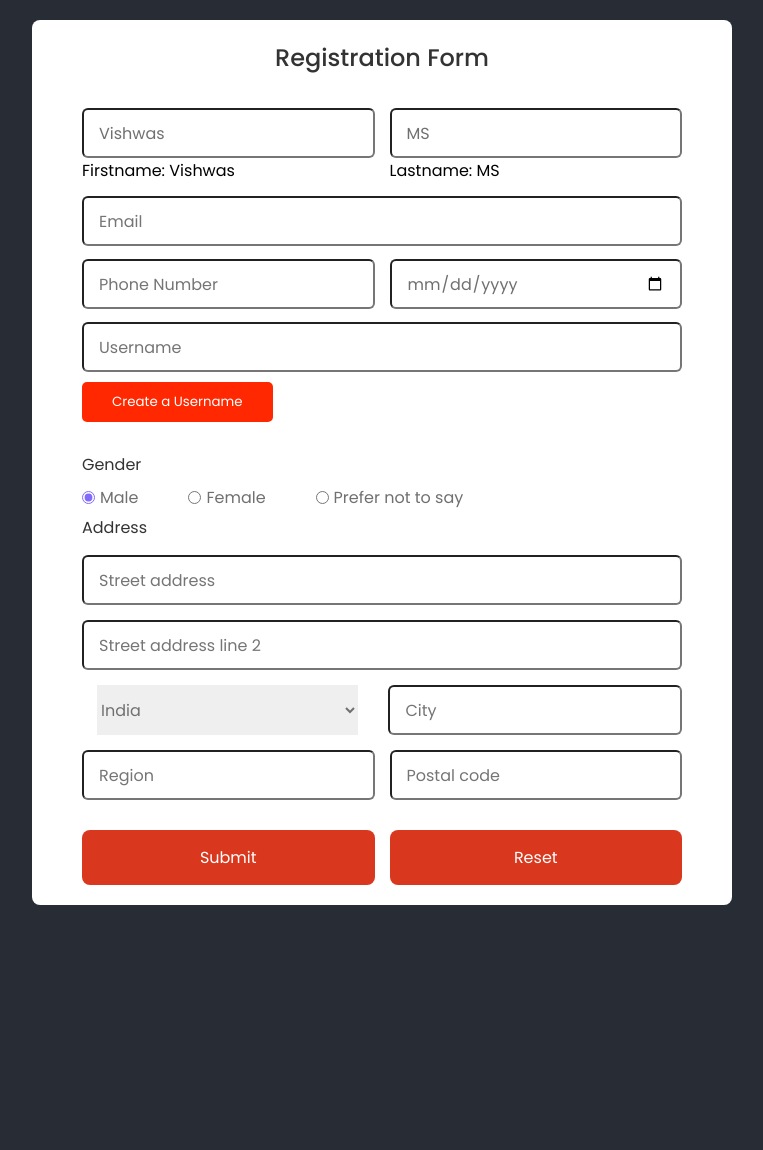
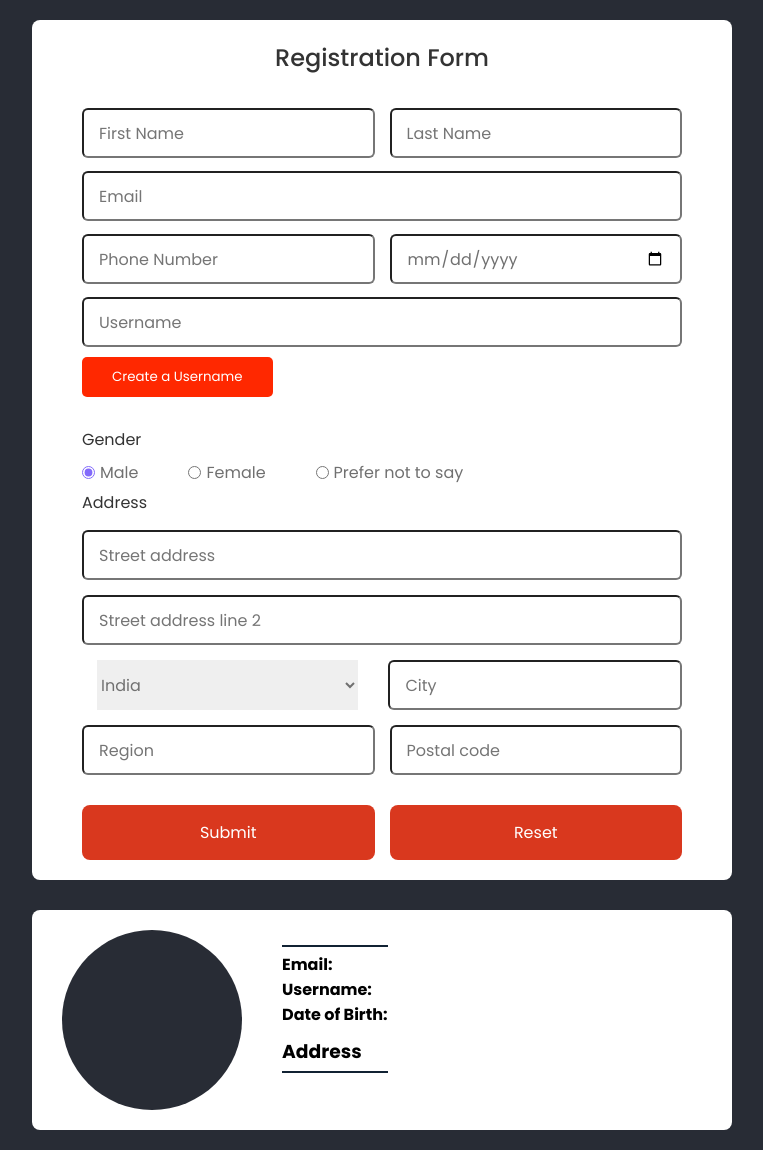
Before and after one commit to VIS-WAS/templateDrivenForm, an Angular app: page / in a window 1280 px wide. Shown: the whole page, without its empty margins (258-1021 px from the left). Before the commit the page ends 925 px from the top, so only its background shows below. Built offline with nearby package versions, Linux system fonts and the light colour scheme.

Commit message:
retrieving form data

```diff
--- a/src/app/app.component.css
+++ b/src/app/app.component.css
@@ -121,7 +121,7 @@ input.ng-invalid.ng-touched {
   border: none;
   color: white;
 }
-/*
+
 .user-detail-container {
   position: relative;
   max-width: 700px;
@@ -143,6 +143,7 @@ input.ng-invalid.ng-touched {
   font-weight: bold;
   padding: 40px 40px;
   color: white;
+  text-align: center;
 }
 
 .user-details {
@@ -158,8 +159,7 @@ input.ng-invalid.ng-touched {
 span {
   padding: 5px 5px;
   font-weight: bold;
-} */
-
+}
 .disabled-btn {
   cursor: not-allowed;
 }
--- a/src/app/app.component.html
+++ b/src/app/app.component.html
@@ -11,7 +11,7 @@
           type="text"
           placeholder="First Name"
           name="firstname"
-          [(ngModel)]="firstName"
+          ngModel
           required
           #fname="ngModel"
         />
@@ -28,7 +28,7 @@
           type="text"
           placeholder="Last Name"
           name="lastname"
-          [(ngModel)]="lastname"
+          ngModel
           required
           #lname="ngModel"
         />
@@ -46,7 +46,7 @@
         type="text"
         placeholder="Email"
         name="email"
-        [(ngModel)]="mail"
+        ngModel
         required
         email
         #email="ngModel"
@@ -61,14 +61,21 @@
 
     <div class="column">
       <div class="input-box">
-        <input type="number" placeholder="Phone Number" name="phone" ngModel />
+        <input
+          type="number"
+          min="6000000000"
+          max="9999999999"
+          placeholder="Phone Number"
+          name="phone"
+          ngModel
+        />
       </div>
       <div class="input-box">
         <input
           type="date"
           placeholder="Date of Birth"
           name="dob"
-          [(ngModel)]="dob"
+          ngModel
           required
           #dobTRV="ngModel"
         />
@@ -183,3 +190,31 @@
     </div>
   </form>
 </section>
+
+<section class="user-detail-container">
+  <div class="user-details-container">
+    <div class="user-avatar">
+      <p>
+        {{
+          firstName.slice(0, 1).toUpperCase() +
+            lastname.slice(0, 1).toUpperCase()
+        }}
+      </p>
+    </div>
+    <div class="user-details">
+      <div class="user-name">
+        <h2>{{ firstName }} {{ lastname }}</h2>
+      </div>
+      <p><b>Email:</b>{{ mail }}</p>
+      <p><b>Username:</b> {{ username }}</p>
+      <p><b>Date of Birth:</b>{{ dob }}</p>
+      <div class="user-name">
+        <h3>Address</h3>
+      </div>
+      <span>{{ country }}</span
+      ><span>{{ city }}</span
+      ><span>{{ region }}</span
+      ><span>{{ postal }}</span>
+    </div>
+  </div>
+</section>
--- a/src/app/app.component.ts
+++ b/src/app/app.component.ts
@@ -9,10 +9,16 @@ import { NgForm } from '@angular/forms';
 export class AppComponent {
   title = 'template-driven-form';
 
-  firstName: string = 'Vishwas';
-  lastname: string = 'MS';
+  firstName: string = '';
+  lastname: string = '';
   mail: string = '';
-  dob: string = '10/04/2024';
+  dob: string = '';
+  gender: string = '';
+  country: string = '';
+  city: string = '';
+  region: string = '';
+  postal: string = '';
+  username: string = '';
 
   defaultGender: string = 'male';
   defaultCountry: string = 'India';
@@ -38,13 +44,16 @@ export class AppComponent {
 
   OnFormSubmit() {
     console.log(this.form);
-    // console.log(this.form.controls['firstname'].value);
-    // console.log(this.form.value.lastname);
-    // console.log(this.form.value.email);
-    // console.log(this.form.value.country);
-    // console.log(this.form.value.gender);
-    // console.log(this.form.value.address.country);
-    // console.log(this.dob);
+
+    this.firstName = this.form.value.firstname;
+    this.lastname = this.form.value.lastname;
+    this.mail = this.form.value.email;
+    this.country = this.form.value.address.country;
+    this.region = this.form.value.address.region;
+    this.city = this.form.value.address.city;
+    this.postal = this.form.value.address.postal;
+    this.username = this.form.value.username;
+    this.dob = this.form.value.dob;
 
     this.resetForm();
   }
@@ -59,41 +68,24 @@ export class AppComponent {
   }
 
   generateUserName() {
+    // this.firstName = this.form.value.firstname;
+    // this.lastname = this.form.value.lastname;
+
+    // this.dob = this.form.value.dob;
     let username = '';
-    if (this.firstName.length >= 3) {
-      username += this.firstName.slice(0, 3);
+    if (this.form.value.firstname.length >= 3) {
+      username += this.form.value.firstname.slice(0, 3);
     } else {
-      username += this.firstName;
+      username += this.form.value.firstname;
     }
-    if (this.lastname.length >= 3) {
-      username += this.lastname.slice(0, 3);
+    if (this.form.value.lastname.length >= 3) {
+      username += this.form.value.lastname.slice(0, 3);
     } else {
-      username += this.lastname;
+      username += this.form.value.lastname;
     }
-    let datetime = new Date(this.dob);
+    let datetime = new Date(this.form.value.dob);
     username += datetime.getFullYear();
     username = username.toLowerCase();
-
-    //this.form.value.username = username   /// property value is updated but it will not be populated in formcontrol
-    // this.form.controls['username'].value = username;     // will throw error -> read-only
-
-    // this.form.setValue({
-    //   address: {
-    //     city: this.form.value.address.city,
-    //     country: this.form.value.address.country,
-    //     postal: this.form.value.address.postal,
-    //     region: this.form.value.address.region,
-    //     street1: this.form.value.address.street1,
-    //     street2: this.form.value.address.street2,
-    //   },
-    //   dob: this.form.value.dob,
-    //   email: this.form.value.email,
-    //   firstname: this.form.value.firstname,
-    //   gender: this.form.value.gender,
-    //   lastname: this.form.value.lastname,
-    //   phone: this.form.value.phone,
-    //   username: username,
-    // });
 
     this.form.form.patchValue({
       username: username,
```
